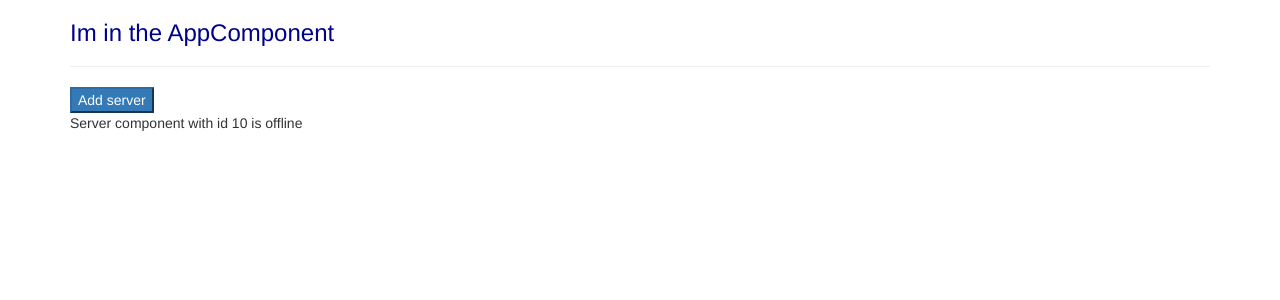
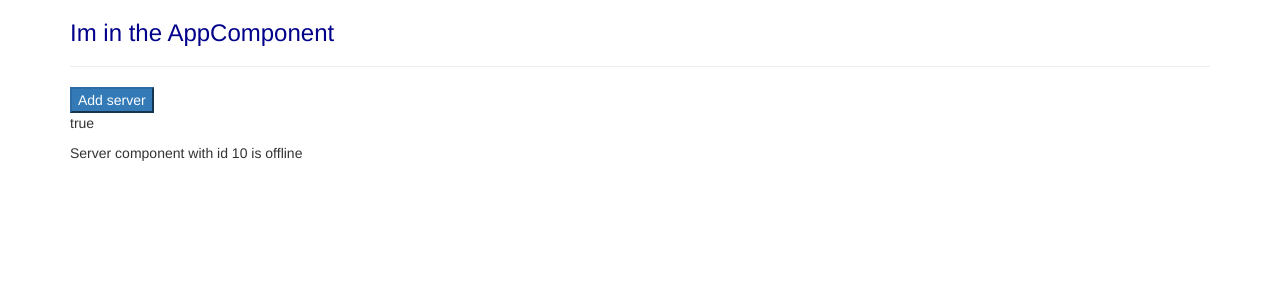
Before and after one commit to Nemens1s/angular-first-app, an Angular app: page / in a window 1280 px wide. Shown: the top 300 px of the page. Built offline with nearby package versions, Linux system fonts and the light colour scheme.

Commit message:
inner text example

```diff
--- a/src/app/servers/servers.component.html
+++ b/src/app/servers/servers.component.html
@@ -1,2 +1,3 @@
 <button class="btn-primary" [disabled]="!allowNewServer">Add server</button>
+<p [innerText]="allowNewServer"></p>
 <app-server></app-server>
--- a/src/app/servers/servers.component.ts
+++ b/src/app/servers/servers.component.ts
@@ -11,7 +11,7 @@ export class ServersComponent implements OnInit {
   constructor() {
     setTimeout(()=> {
       this.allowNewServer = true;
-    }, 2000)
+    }, 5000)
   }
 
   ngOnInit() {
```
